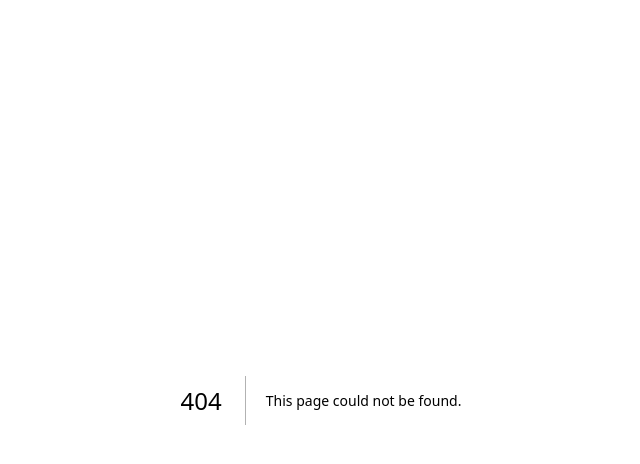
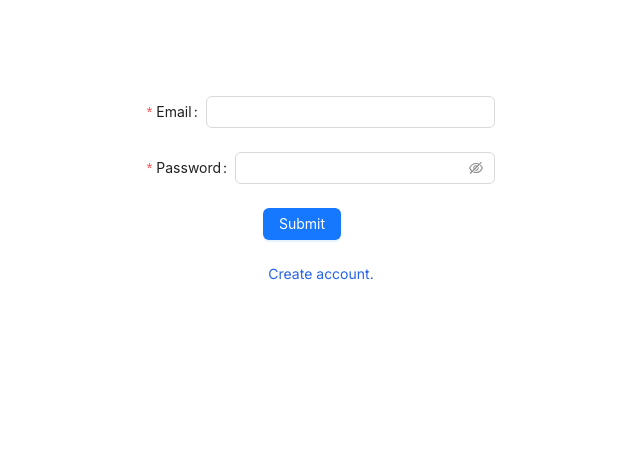
Before and after one commit to thitiphongD/next-frontend, a Next.js app: page /auth in a window 1280 px wide. Before the commit this address had no page. Shown: the top 464 px of the page, without its empty margins (319-959 px from the left). Built offline with nearby package versions, Linux system fonts and the light colour scheme.

Commit message:
first commit

```diff
--- a/package.json
+++ b/package.json
@@ -9,9 +9,10 @@
     "lint": "next lint"
   },
   "dependencies": {
+    "antd": "^5.20.1",
+    "next": "14.2.5",
     "react": "^18",
-    "react-dom": "^18",
-    "next": "14.2.5"
+    "react-dom": "^18"
   },
   "devDependencies": {
     "typescript": "^5",
--- /dev/null
+++ b/src/app/auth/page.tsx
@@ -0,0 +1,38 @@
+"use client";
+import React, { useState } from "react";
+import { AuthFormType } from "../types/auth";
+import SignInForm from "../components/form/SignInForm";
+import SignUpForm from "../components/form/SignUpForm";
+
+const AuthenticationPage = () => {
+  const [formType, setFormType] = useState<AuthFormType>(AuthFormType.SignIn);
+
+  const handleForm = () => {
+    setFormType((prevType) =>
+      prevType === AuthFormType.SignIn
+        ? AuthFormType.SignUp
+        : AuthFormType.SignIn
+    );
+  };
+
+  return (
+    <div className="flex flex-col items-center justify-between py-24">
+      {formType === AuthFormType.SignIn ? (
+        <SignInForm />
+      ) : (
+        <SignUpForm onBack={handleForm} />
+      )}
+
+      <span
+        className="text-blue-600 text-sm cursor-pointer"
+        onClick={handleForm}
+      >
+        {formType === AuthFormType.SignIn
+          ? "Create account."
+          : "Already have an account?"}
+      </span>
+    </div>
+  );
+};
+
+export default AuthenticationPage;
--- /dev/null
+++ b/src/app/components/form/SignInForm.tsx
@@ -0,0 +1,37 @@
+import { SignInType } from "@/app/types/auth";
+import { Button, Form, FormProps, Input } from "antd";
+import React from "react";
+
+const SignInForm = () => {
+  const onFinish: FormProps<SignInType>["onFinish"] = (values) => {
+    console.log("Success:", values);
+  };
+
+  return (
+    <Form name="basic" onFinish={onFinish}>
+      <Form.Item<SignInType>
+        label="Email"
+        name="email"
+        rules={[{ required: true, message: "Please input your username!" }]}
+      >
+        <Input />
+      </Form.Item>
+
+      <Form.Item<SignInType>
+        label="Password"
+        name="password"
+        rules={[{ required: true, message: "Please input your password!" }]}
+      >
+        <Input.Password />
+      </Form.Item>
+
+      <Form.Item wrapperCol={{ offset: 8, span: 16 }}>
+        <Button type="primary" htmlType="submit">
+          Submit
+        </Button>
+      </Form.Item>
+    </Form>
+  );
+};
+
+export default SignInForm;
--- /dev/null
+++ b/src/app/components/form/SignUpForm.tsx
@@ -0,0 +1,50 @@
+import { SignUpType } from "@/app/types/auth";
+import { Button, Form, FormProps, Input } from "antd";
+import React from "react";
+
+type Props = {
+  onBack: () => void;
+};
+
+const SignUpForm = (props: Props) => {
+  const onFinish: FormProps<SignUpType>["onFinish"] = (values) => {
+    console.log("Success:", values);
+  };
+
+  return (
+    <Form name="basic" onFinish={onFinish}>
+      <Form.Item<SignUpType>
+        label="Email"
+        name="email"
+        rules={[{ required: true, message: "Please input your email!" }]}
+      >
+        <Input />
+      </Form.Item>
+
+      <Form.Item<SignUpType>
+        label="Password"
+        name="password"
+        rules={[{ required: true, message: "Please input your password!" }]}
+      >
+        <Input.Password />
+      </Form.Item>
+      <Form.Item<SignUpType>
+        label="Confirm Password"
+        name="confirmPassword"
+        rules={[
+          { required: true, message: "Please input your confirm password!" },
+        ]}
+      >
+        <Input.Password />
+      </Form.Item>
+
+      <Form.Item wrapperCol={{ offset: 8, span: 16 }}>
+        <Button type="primary" htmlType="submit">
+          Submit
+        </Button>
+      </Form.Item>
+    </Form>
+  );
+};
+
+export default SignUpForm;
--- /dev/null
+++ b/src/app/css/globals.css
@@ -0,0 +1,7 @@
+@tailwind base;
+@tailwind components;
+@tailwind utilities;
+
+input {
+  @apply border;
+}
--- a/src/app/globals.css
+++ /dev/null
@@ -1,33 +0,0 @@
-@tailwind base;
-@tailwind components;
-@tailwind utilities;
-
-:root {
-  --foreground-rgb: 0, 0, 0;
-  --background-start-rgb: 214, 219, 220;
-  --background-end-rgb: 255, 255, 255;
-}
-
-@media (prefers-color-scheme: dark) {
-  :root {
-    --foreground-rgb: 255, 255, 255;
-    --background-start-rgb: 0, 0, 0;
-    --background-end-rgb: 0, 0, 0;
-  }
-}
-
-body {
-  color: rgb(var(--foreground-rgb));
-  background: linear-gradient(
-      to bottom,
-      transparent,
-      rgb(var(--background-end-rgb))
-    )
-    rgb(var(--background-start-rgb));
-}
-
-@layer utilities {
-  .text-balance {
-    text-wrap: balance;
-  }
-}
--- a/src/app/layout.tsx
+++ b/src/app/layout.tsx
@@ -1,6 +1,6 @@
 import type { Metadata } from "next";
 import { Inter } from "next/font/google";
-import "./globals.css";
+import "./css/globals.css";
 
 const inter = Inter({ subsets: ["latin"] });
 
--- a/src/app/page.tsx
+++ b/src/app/page.tsx
@@ -1,113 +1,7 @@
-import Image from "next/image";
+import React from "react";
 
-export default function Home() {
-  return (
-    <main className="flex min-h-screen flex-col items-center justify-between p-24">
-      <div className="z-10 w-full max-w-5xl items-center justify-between font-mono text-sm lg:flex">
-        <p className="fixed left-0 top-0 flex w-full justify-center border-b border-gray-300 bg-gradient-to-b from-zinc-200 pb-6 pt-8 backdrop-blur-2xl dark:border-neutral-800 dark:bg-zinc-800/30 dark:from-inherit lg:static lg:w-auto  lg:rounded-xl lg:border lg:bg-gray-200 lg:p-4 lg:dark:bg-zinc-800/30">
-          Get started by editing&nbsp;
-          <code className="font-mono font-bold">src/app/page.tsx</code>
-        </p>
-        <div className="fixed bottom-0 left-0 flex h-48 w-full items-end justify-center bg-gradient-to-t from-white via-white dark:from-black dark:via-black lg:static lg:size-auto lg:bg-none">
-          <a
-            className="pointer-events-none flex place-items-center gap-2 p-8 lg:pointer-events-auto lg:p-0"
-            href="https://vercel.com?utm_source=create-next-app&utm_medium=appdir-template&utm_campaign=create-next-app"
-            target="_blank"
-            rel="noopener noreferrer"
-          >
-            By{" "}
-            <Image
-              src="/vercel.svg"
-              alt="Vercel Logo"
-              className="dark:invert"
-              width={100}
-              height={24}
-              priority
-            />
-          </a>
-        </div>
-      </div>
+const Home = () => {
+  return <div>Home</div>;
+};
 
-      <div className="relative z-[-1] flex place-items-center before:absolute before:h-[300px] before:w-full before:-translate-x-1/2 before:rounded-full before:bg-gradient-radial before:from-white before:to-transparent before:blur-2xl before:content-[''] after:absolute after:-z-20 after:h-[180px] after:w-full after:translate-x-1/3 after:bg-gradient-conic after:from-sky-200 after:via-blue-200 after:blur-2xl after:content-[''] before:dark:bg-gradient-to-br before:dark:from-transparent before:dark:to-blue-700 before:dark:opacity-10 after:dark:from-sky-900 after:dark:via-[#0141ff] after:dark:opacity-40 sm:before:w-[480px] sm:after:w-[240px] before:lg:h-[360px]">
-        <Image
-          className="relative dark:drop-shadow-[0_0_0.3rem_#ffffff70] dark:invert"
-          src="/next.svg"
-          alt="Next.js Logo"
-          width={180}
-          height={37}
-          priority
-        />
-      </div>
-
-      <div className="mb-32 grid text-center lg:mb-0 lg:w-full lg:max-w-5xl lg:grid-cols-4 lg:text-left">
-        <a
-          href="https://nextjs.org/docs?utm_source=create-next-app&utm_medium=appdir-template&utm_campaign=create-next-app"
-          className="group rounded-lg border border-transparent px-5 py-4 transition-colors hover:border-gray-300 hover:bg-gray-100 hover:dark:border-neutral-700 hover:dark:bg-neutral-800/30"
-          target="_blank"
-          rel="noopener noreferrer"
-        >
-          <h2 className="mb-3 text-2xl font-semibold">
-            Docs{" "}
-            <span className="inline-block transition-transform group-hover:translate-x-1 motion-reduce:transform-none">
-              -&gt;
-            </span>
-          </h2>
-          <p className="m-0 max-w-[30ch] text-sm opacity-50">
-            Find in-depth information about Next.js features and API.
-          </p>
-        </a>
-
-        <a
-          href="https://nextjs.org/learn?utm_source=create-next-app&utm_medium=appdir-template-tw&utm_campaign=create-next-app"
-          className="group rounded-lg border border-transparent px-5 py-4 transition-colors hover:border-gray-300 hover:bg-gray-100 hover:dark:border-neutral-700 hover:dark:bg-neutral-800/30"
-          target="_blank"
-          rel="noopener noreferrer"
-        >
-          <h2 className="mb-3 text-2xl font-semibold">
-            Learn{" "}
-            <span className="inline-block transition-transform group-hover:translate-x-1 motion-reduce:transform-none">
-              -&gt;
-            </span>
-          </h2>
-          <p className="m-0 max-w-[30ch] text-sm opacity-50">
-            Learn about Next.js in an interactive course with&nbsp;quizzes!
-          </p>
-        </a>
-
-        <a
-          href="https://vercel.com/templates?framework=next.js&utm_source=create-next-app&utm_medium=appdir-template&utm_campaign=create-next-app"
-          className="group rounded-lg border border-transparent px-5 py-4 transition-colors hover:border-gray-300 hover:bg-gray-100 hover:dark:border-neutral-700 hover:dark:bg-neutral-800/30"
-          target="_blank"
-          rel="noopener noreferrer"
-        >
-          <h2 className="mb-3 text-2xl font-semibold">
-            Templates{" "}
-            <span className="inline-block transition-transform group-hover:translate-x-1 motion-reduce:transform-none">
-              -&gt;
-            </span>
-          </h2>
-          <p className="m-0 max-w-[30ch] text-sm opacity-50">
-            Explore starter templates for Next.js.
-          </p>
-        </a>
-
-        <a
-          href="https://vercel.com/new?utm_source=create-next-app&utm_medium=appdir-template&utm_campaign=create-next-app"
-          className="group rounded-lg border border-transparent px-5 py-4 transition-colors hover:border-gray-300 hover:bg-gray-100 hover:dark:border-neutral-700 hover:dark:bg-neutral-800/30"
-          target="_blank"
-          rel="noopener noreferrer"
-        >
-          <h2 className="mb-3 text-2xl font-semibold">
-            Deploy{" "}
-            <span className="inline-block transition-transform group-hover:translate-x-1 motion-reduce:transform-none">
-              -&gt;
-            </span>
-          </h2>
-          <p className="m-0 max-w-[30ch] text-balance text-sm opacity-50">
-            Instantly deploy your Next.js site to a shareable URL with Vercel.
-          </p>
-        </a>
-      </div>
-    </main>
-  );
-}
+export default Home;
--- /dev/null
+++ b/src/app/types/auth.ts
@@ -0,0 +1,15 @@
+export enum AuthFormType {
+  SignIn = 1,
+  SignUp,
+}
+
+export type SignInType = {
+  email?: string;
+  password?: string;
+};
+
+export type SignUpType = {
+  email?: string;
+  password?: string;
+  confirmPassword?: string;
+};
```
Also changed, not shown: 1 other file (tests, documents, lock files or other folders).
